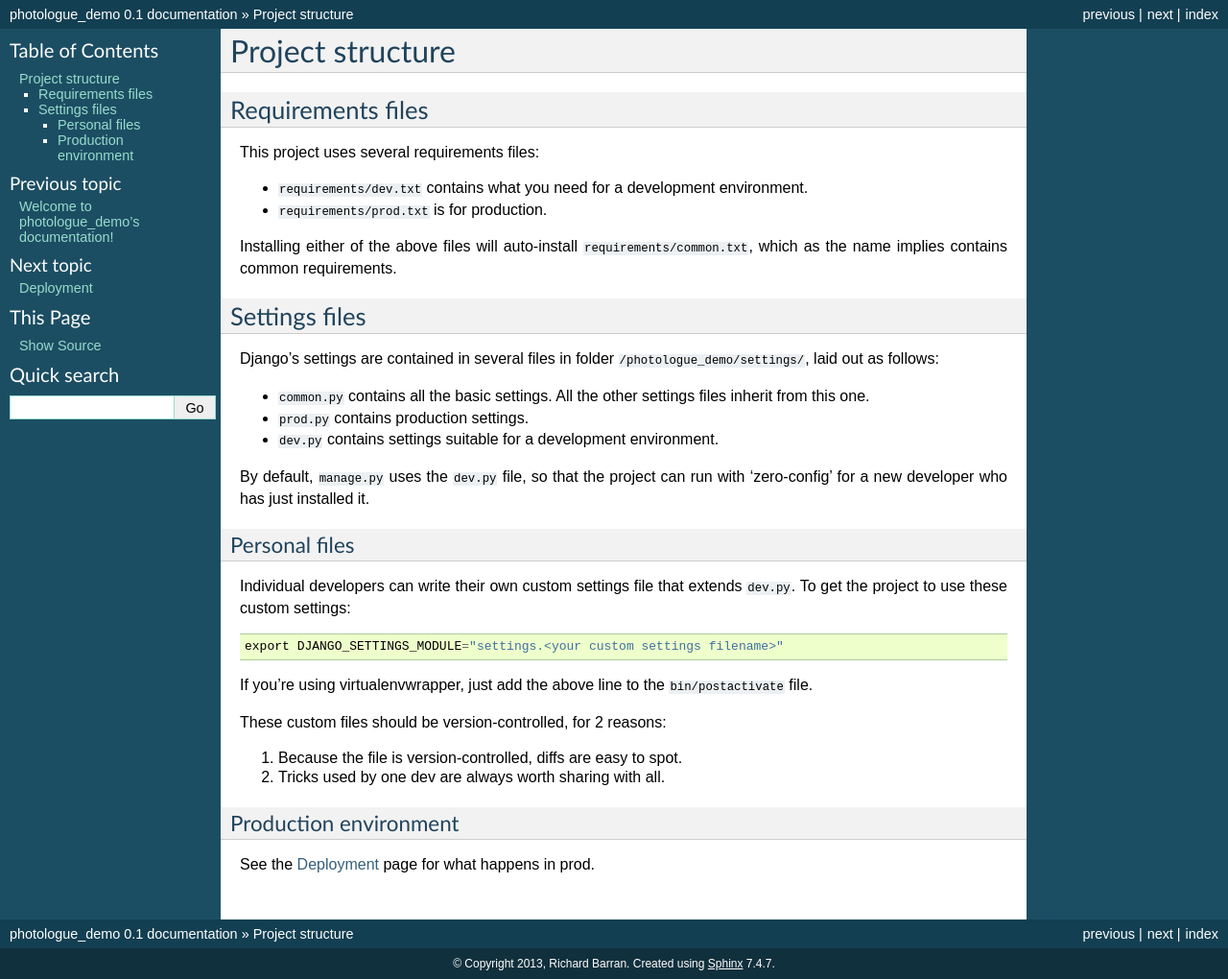
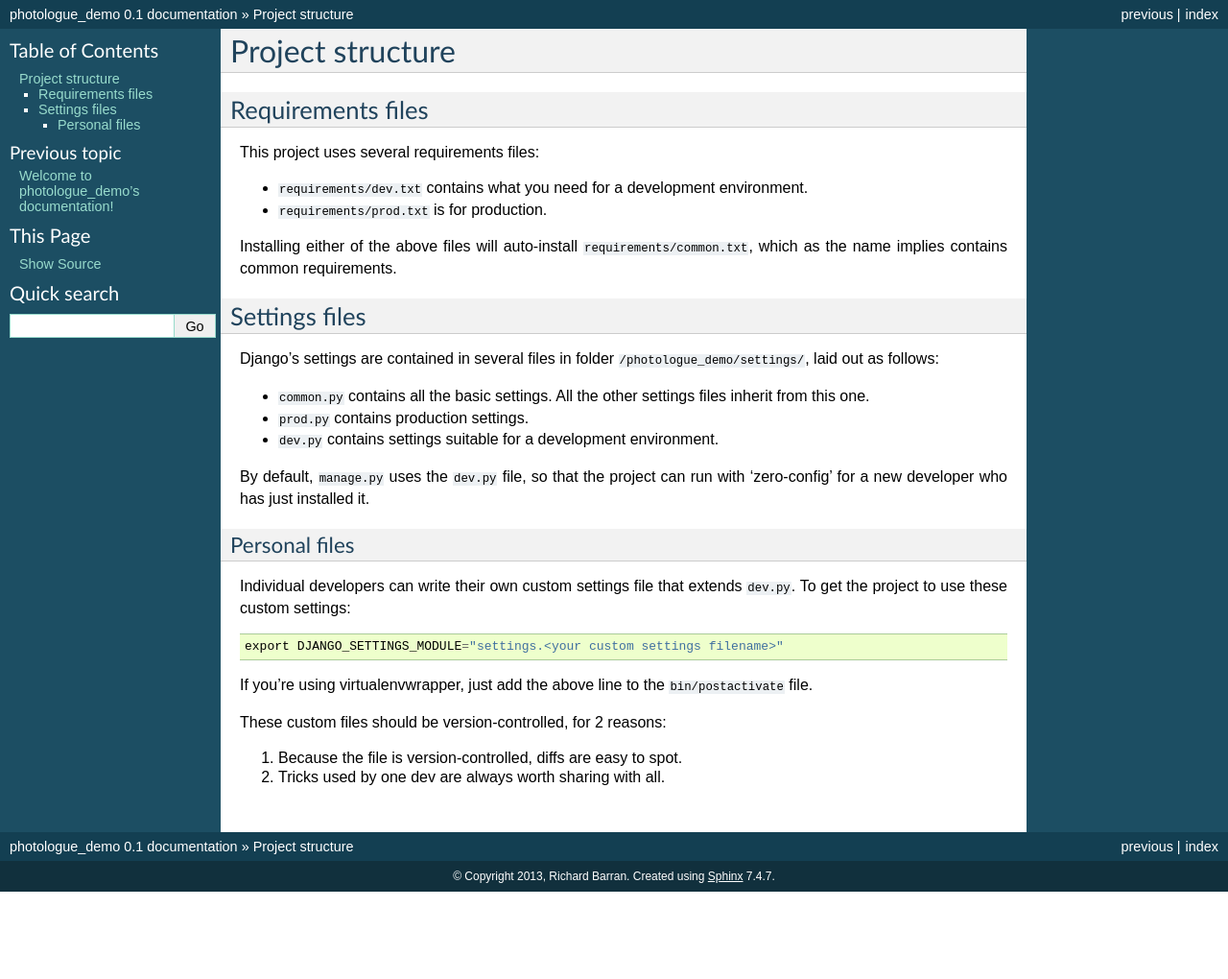
Before and after one commit to ramhemasri/photologue_demo, a Sphinx documentation site: the page built from docs/pages/configuration.rst, in a window 1280 px wide. Shown: the whole page at 96% size. Built offline with Sphinx 7.4.7, drawn with Linux system fonts in a browser that asks for light colours; after the commit the page ends 929 px from its top, so only the background shows below that.

Commit message:
Main branch will never be deployed into production, so we can strip out some requirements/strip down the documentation.

```diff
--- a/docs/index.rst
+++ b/docs/index.rst
@@ -12,8 +12,6 @@ Contents:
    :maxdepth: 2
 
    pages/configuration.rst
-   pages/deployment.rst
-
 
 Indices and tables
 ==================
--- a/docs/pages/configuration.rst
+++ b/docs/pages/configuration.rst
@@ -38,7 +38,3 @@ These custom files should be version-controlled, for 2 reasons::
 
 1. Because the file is version-controlled, diffs are easy to spot.
 2. Tricks used by one dev are always worth sharing with all.
-
-Production environment
-^^^^^^^^^^^^^^^^^^^^^^
-See the :ref:`deployment-instructions-label` page for what happens in prod.
```
Also changed, not shown: docs/pages/deployment.rst (deleted, +0 -16 lines), 1 other file.
